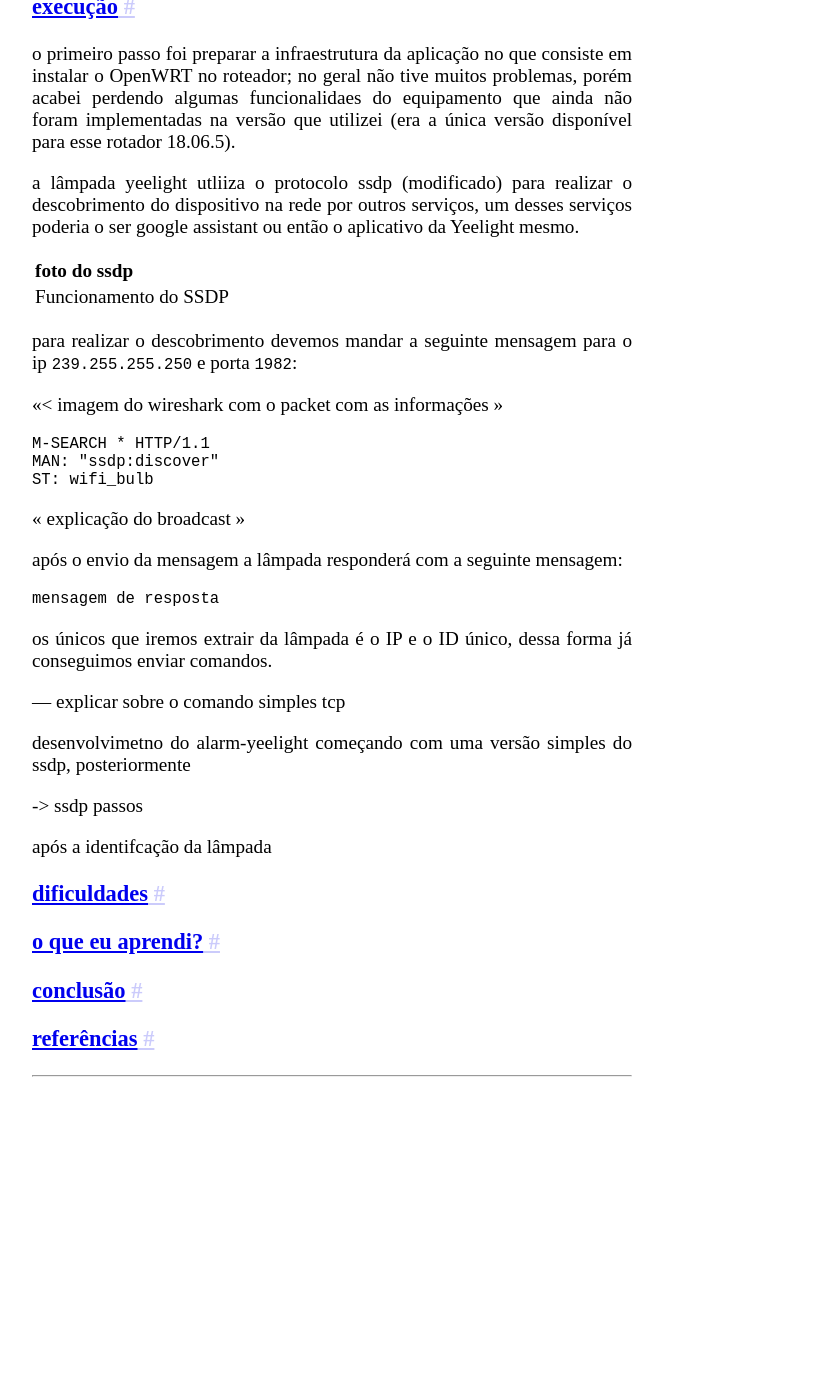
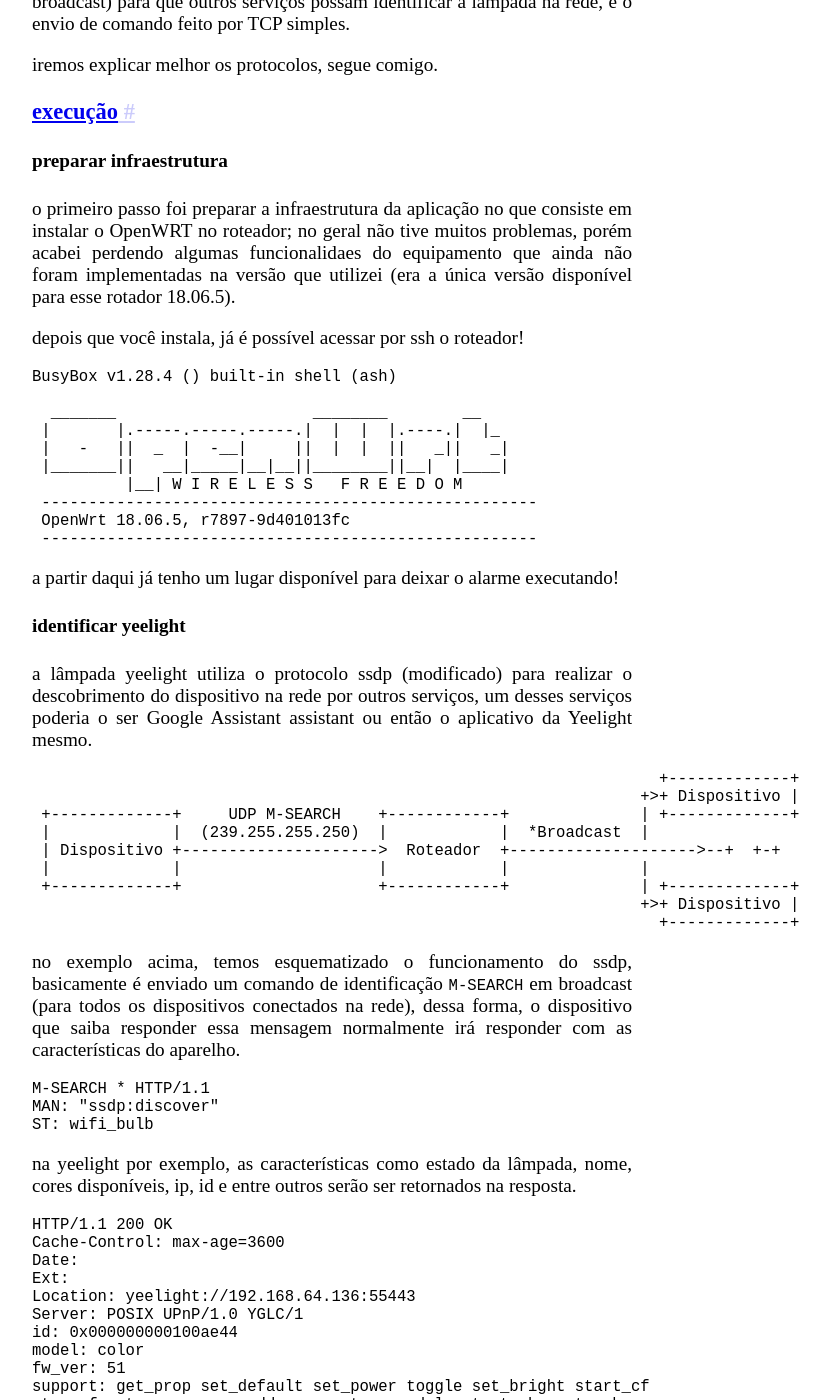
Before and after one commit to eiguike/eiguike.github.io, a Jekyll site: the page built from _posts/2020-01-05-yeelight-with-openwrt.markdown, in a window 1280 px wide and 1400 px high, scrolled down 822 px. Shown: the whole window, without its empty margins (308-1138 px from the left). Built offline with Jekyll 4.4.1, drawn with Linux system fonts in a browser that asks for light colours; before the commit the page ends 1929 px from its top, so only the background shows below that; some of the changed text lies outside the part shown.

Commit message:
WIP: Yeelight with OpenWRT

````diff
--- a/_posts/2020-01-05-yeelight-with-openwrt.markdown
+++ b/_posts/2020-01-05-yeelight-with-openwrt.markdown
@@ -5,17 +5,21 @@ title:  "yeelight com openwrt"
 date:   2020-01-05 00:14:01 -0300
 categories: openwrt yeelight blog post development
 ---
-olá! isso daqui será um dos meus primeiros posts deste blog - uma das coisas que queria muito fazer.
+olá!
 
-eu não sei muito bem como começar ele mas gostaria de falar um pouco sobre como consegui controlar uma lâmpada yeelight com um roteador.
+isso daqui será um dos meus primeiros posts deste blog - uma das coisas que queria muito fazer. a ideia não é preocupar com muitas coisas e apenas escrever, vamos ver até aonde isso vai levar.
 
-quem me conhece sabe das minhas dificuldades em gerenciar o sono, e que foi a grande motivação desse projeto. a idéia é simplesmente me ajudar a acordar cedo e quem sabe realizar um pouco dessa meta de 2020.
+eu não sei muito bem como começar mas gostaria de falar um pouco sobre como consegui controlar uma lâmpada Yeelight com um roteador.
+
+quem me conhece sabe das minhas dificuldades em gerenciar o sono, uma das grandes motivações por trás deste projeto. a idéia é simplesmente me ajudar a acordar cedo e quem sabe realizar um pouco dessa meta de 2020.
+
+todo código baseado neste artigo se encontr nesse link [aqui](https://github.com/eiguike/alarm-yeelight), fiquem à vontade para mandar pullrequests também!
 
 ### tecnologias envolvidas
 
 o projeto em si ele é executado em um roteador porquê é o único dispositivo que fica ligado 24/7 aqui em casa, e também ele fica conectado diretamente com a lâmpada yeelight (duh~). Uma das coisas legais de citar é que o roteador permite a instalação do OpenWRT, um sistema operacional Linux especializado para roteadores.
 
-o roteador utilizado foi o Asus RT-AC51U que possui umas especificações bem legais, porém não possui tanta memória ram, por esse motivo acabei decidindo utilizar a linguagem C para desenvolvimento.  (citar outras libs em outras linguas?)
+o roteador utilizado foi o Asus RT-AC51U que possui umas especificações bem legais, porém não possui tanta memória ram, por esse motivo acabei decidindo utilizar a linguagem C para desenvolvimento.
 
 a yeelight ela á uma smart lâmpada que é utilizada para automação residencial, no caso, utilizarei ela como um alarme que ficará acendendo e apagando no período de 5 minutos. ela utiliza o protocolo SSDP (UDP, broadcast) para que outros serviços possam identificar a lâmpada na rede, e o envio de comando feito por TCP simples.
 
@@ -23,50 +27,109 @@ iremos explicar melhor os protocolos, segue comigo.
 
 ### execução
 
+#### preparar infraestrutura
 o primeiro passo foi preparar a infraestrutura da aplicação no que consiste em instalar o OpenWRT no roteador; no geral não tive muitos problemas, porém acabei perdendo algumas funcionalidaes do equipamento que ainda não foram implementadas na versão que utilizei (era a única versão disponível para esse rotador 18.06.5).
 
-a lâmpada yeelight utliiza o protocolo ssdp (modificado) para realizar o descobrimento do dispositivo na rede por outros serviços, um desses serviços poderia o ser google assistant ou então o aplicativo da Yeelight mesmo.
+depois que você instala, já é possível acessar por ssh o roteador!
+```
+BusyBox v1.28.4 () built-in shell (ash)
 
-| foto do ssdp |
-| -------- |
-| Funcionamento do SSDP |
+  _______                     ________        __
+ |       |.-----.-----.-----.|  |  |  |.----.|  |_
+ |   -   ||  _  |  -__|     ||  |  |  ||   _||   _|
+ |_______||   __|_____|__|__||________||__|  |____|
+          |__| W I R E L E S S   F R E E D O M
+ -----------------------------------------------------
+ OpenWrt 18.06.5, r7897-9d401013fc
+ -----------------------------------------------------
+```
 
-para realizar o descobrimento devemos mandar a seguinte mensagem para o ip `239.255.255.250` e porta `1982`:
+a partir daqui já tenho um lugar disponível para deixar o alarme executando!
 
-<<< imagem do wireshark com o packet com as informações >>
+#### identificar yeelight
+a lâmpada yeelight utiliza o protocolo ssdp (modificado) para realizar o descobrimento do dispositivo na rede por outros serviços, um desses serviços poderia o ser Google Assistant assistant ou então o aplicativo da Yeelight mesmo.
+
+```
+                                                                   +-------------+
+                                                                 +>+ Dispositivo |
+ +-------------+     UDP M-SEARCH    +------------+              | +-------------+
+ |             |  (239.255.255.250)  |            |  *Broadcast  |
+ | Dispositivo +--------------------->  Roteador  +-------------------->--+  +-+
+ |             |                     |            |              |
+ +-------------+                     +------------+              | +-------------+
+                                                                 +>+ Dispositivo |
+                                                                   +-------------+
+```
+
+no exemplo acima, temos esquematizado o funcionamento do ssdp, basicamente é enviado um comando de identificação `M-SEARCH` em broadcast (para todos os dispositivos conectados na rede), dessa forma, o dispositivo que saiba responder essa mensagem normalmente irá responder com as características do aparelho.
+
 ```
 M-SEARCH * HTTP/1.1
 MAN: "ssdp:discover"
 ST: wifi_bulb
 ```
 
-<< explicação do broadcast >>
+na yeelight por exemplo, as características como estado da lâmpada, nome, cores disponíveis, ip, id e entre outros serão ser retornados na resposta.
 
-após o envio da mensagem a lâmpada responderá com a seguinte mensagem:
 ```
-mensagem de resposta
+HTTP/1.1 200 OK
+Cache-Control: max-age=3600
+Date:
+Ext:
+Location: yeelight://192.168.64.136:55443
+Server: POSIX UPnP/1.0 YGLC/1
+id: 0x000000000100ae44
+model: color
+fw_ver: 51
+support: get_prop set_default set_power toggle set_bright start_cf
+stop_cf set_scene cron_add cron_get cron_del set_ct_abx set_rgb
+set_hsv set_adjust adjust_bright adjust_ct adjust_color set_music
+set_name
+power: on
+bright: 100
+color_mode: 2
+ct: 6468
+rgb: 16750848
+hue: 36
+sat: 100
 ```
-os únicos que iremos extrair da lâmpada é o IP e o ID único, dessa forma já conseguimos enviar comandos.
+
+*um fato engraçado durante o o desenvolvimento, é que o protocolo ssdp utiliza a camada de transporte UDP, porém o protocolo aplicação HTTP 1.1 é totalmente TCP ¯\_(ツ)_/¯*
+
+pela resposta da lâmpada apenas extraímos o IP e o ID, dessa forma já conseguimos enviar comandos!
+
+todo passo acima esta sendo feito na função `yeelight_integration_get_lamps` do arquivo `src/library/yeelight_integration.c`.
+
+#### enviar comandos para yeelight
+
+os comandos da yeelight são enviados via TCP com o corpo da mensagem em JSON.
+
+há uma grande quantidade de comandos em que você pode enviar, aqui iremos utilizar apenas o `set_power` para controlar a lâmpada. no manual de operações da yeelight há informações sobre outros comandos e também os possíveis parâmetros.
+
+o comando `set_power` tem 4 parâmetros (power, effect, duration e mode), porém só consegui utilizar apenas o primeiro dele :( talvez no update do firmware eles tenham removido a possibilidade.
+
+para enviar o comando, enviamos para o IP identificado na primeira parte e porta `55443`.
+
+```
+{"id": 141278408, "method": "set_power", "params": ["off"]}
+```
+
+```
+{"id":141278408,"result":["ok"]}
+```
+
+no código essa operação é feita na função `yeelight_send_command` do arquivo `src/library/yeelight_lamp.c`.
+
+| ![image alt](https://i.imgur.com/wwT3XYS.gif) |
+| :--------:
+| bem que poderia tocar um som agora|
+
+#### juntando tudo no roteador
+
+### conclusão
+no geral a experiência foi bem legal, pude aprender bastante coisas tanto na parte de criar softwares para o OpenWRT (toda a parte de `packging`), aprender sobre os protocolos de aplicação, relembrar e tentar umas coisas novas na linguagem C (make, cmake, funções variádicas e libs terceiras) e também a utilização do Wireshark (apesar de não tê-lo citado no artigo).
 
 
-
-
-
---- explicar sobre o comando simples tcp
-
-
-
-desenvolvimetno do alarm-yeelight começando com uma versão simples do ssdp, posteriormente
-
--> ssdp passos
-
-
-após a identifcação da lâmpada
-
-### dificuldades
-
-### o que eu aprendi?
-
-### conclusão
-
 ### referências
+- [Yeelight Inter Operation Specs](https://www.yeelight.com/download/Yeelight_Inter-Operation_Spec.pdf)
+- [Hello world! for OpenWrt](https://openwrt.org/docs/guide-developer/helloworld/chapter1)
````
